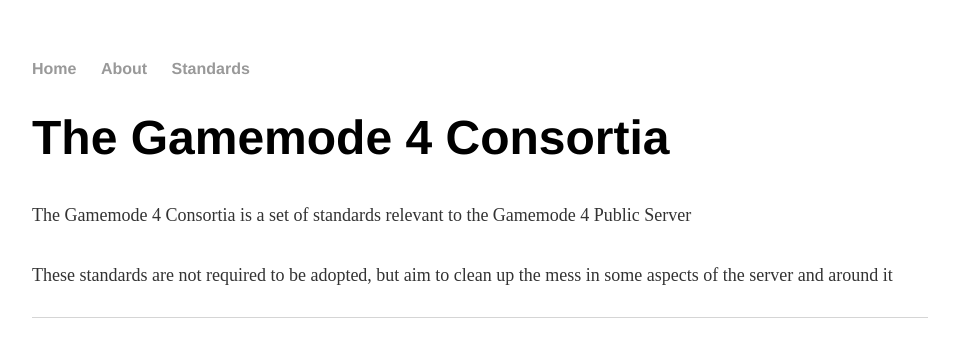
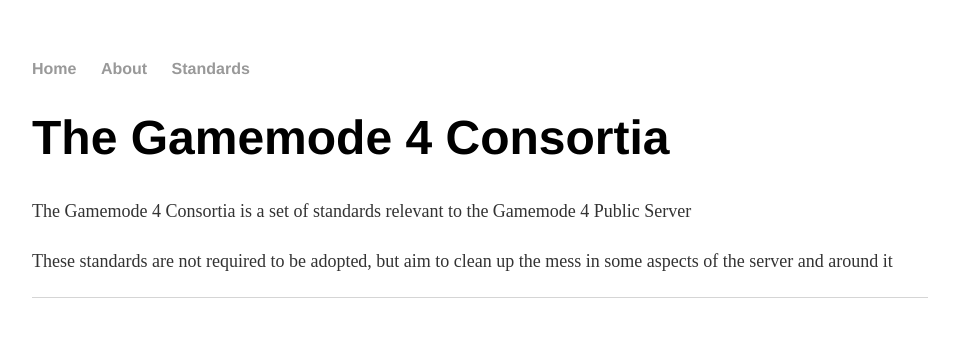
Before and after one commit to gm4-consortia/gm4-consortia.github.io, a Jekyll site: the page built from index.html, in a window 1280 px wide. Shown: the top 357 px of the page, without its empty margins (160-1119 px from the left). Built offline with Jekyll 4.4.1, drawn with Linux system fonts in a browser that asks for light colours.

Commit message:
Update main.css

```diff
--- a/css/main.css
+++ b/css/main.css
@@ -25,7 +25,7 @@ h1 {
 }
 p {
     font-size: 1.5em;
-    line-height: 1.4em;
+    line-height: 1.0em;
     color: #333;
 }
 footer {
```
